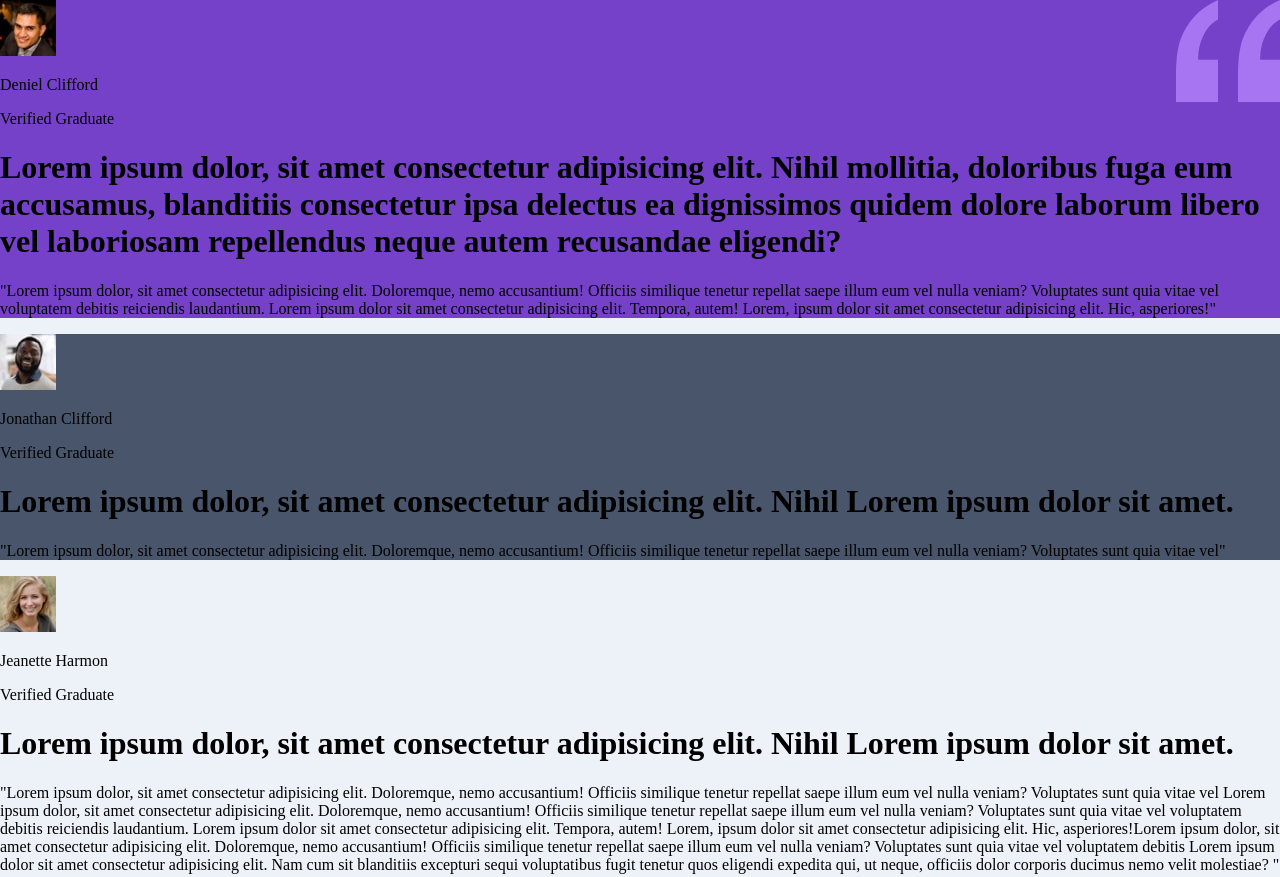
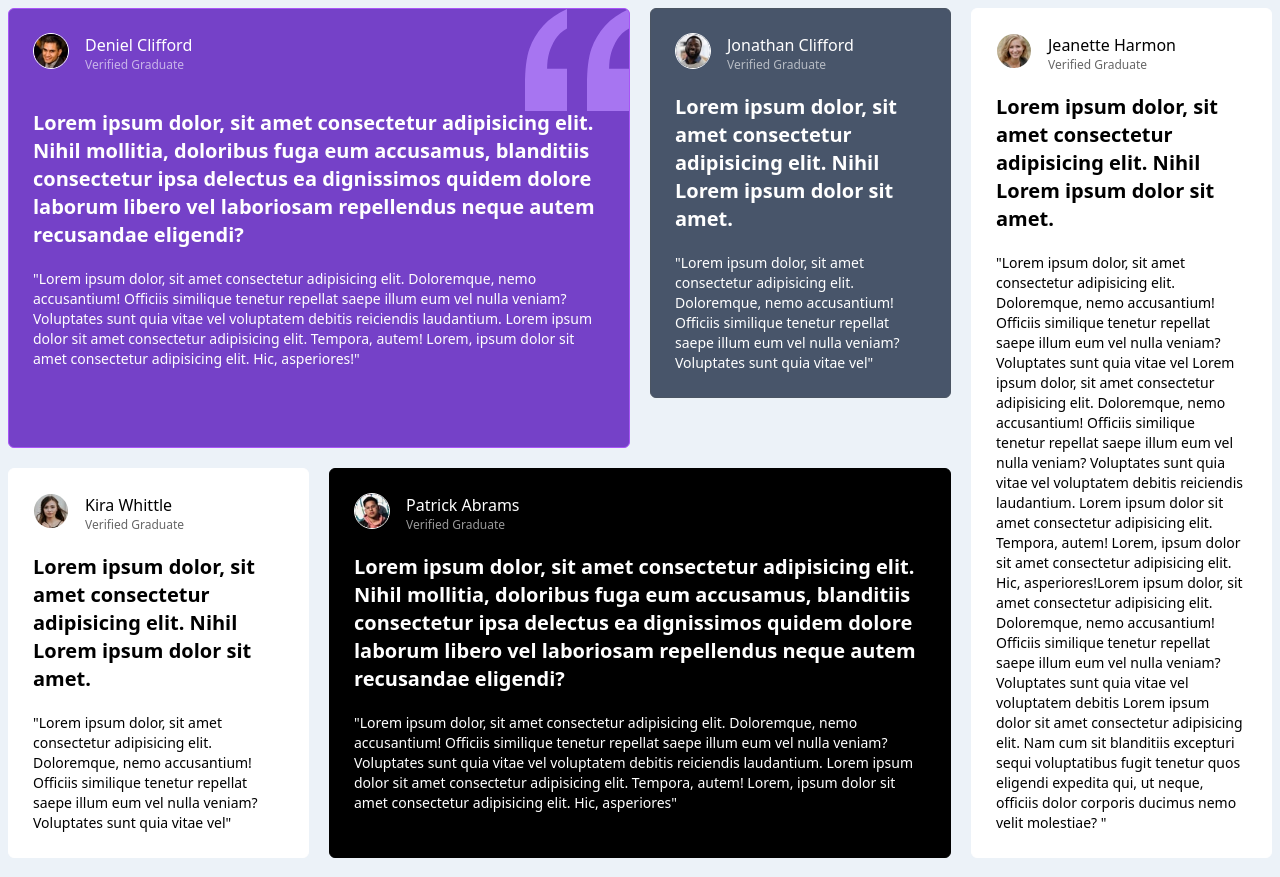
Before and after one commit to MuhammadHasnainahmed/tailwind-css-project-9, a plain HTML site: page index.html in a window 1280 px wide. Shown: the top 877 px of the page. Drawn offline with nearby package versions, Linux system fonts and the light colour scheme.

Commit message:
first commit

```diff
--- a/index.html
+++ b/index.html
@@ -5,7 +5,8 @@
     <meta http-equiv="X-UA-Compatible" content="IE=edge" />
     <meta name="viewport" content="width=device-width, initial-scale=1.0" />
     <link rel="stylesheet" href="style.css" />
-    <title>Document</title>
+    <script src="https://cdn.tailwindcss.com"></script>
+    <title>Testimonials grid section</title>
   </head>
   <body class="flex flex-col justify-center md:mx-0 2xl:mx-36 md:min-h-screen">
     <div
@@ -30,7 +31,7 @@
         </div>
 
         <div class="pt-5 md:my-4 flex flex-col max-w-full">
-          <h1 class="font-bold text-xs md:text-sm">
+          <h1 class="font-bold text-lg md:text-xl">
             Lorem ipsum dolor, sit amet consectetur adipisicing elit. Nihil
             mollitia, doloribus fuga eum accusamus, blanditiis consectetur ipsa
             delectus ea dignissimos quidem dolore laborum libero vel laboriosam
@@ -66,7 +67,7 @@
         </div>
 
         <div class="pt-5 flex flex-col">
-          <h1 class="font-bold text-xs md:text-sm">
+          <h1 class="font-bold text-lg md:text-xl">
             Lorem ipsum dolor, sit amet consectetur adipisicing elit. Nihil
             Lorem ipsum dolor sit amet.
           </h1>
@@ -100,7 +101,7 @@
         </div>
 
         <div class="pt-5 flex flex-col">
-          <h1 class="font-bold text-xs md:text-sm">
+          <h1 class="font-bold text-lg md:text-xl">
             Lorem ipsum dolor, sit amet consectetur adipisicing elit. Nihil
             Lorem ipsum dolor sit amet.
           </h1>
@@ -147,7 +148,7 @@
         </div>
 
         <div class="pt-5 flex flex-col">
-          <h1 class="font-bold text-xs md:text-sm">
+          <h1 class="font-bold text-lg md:text-xl">
             Lorem ipsum dolor, sit amet consectetur adipisicing elit. Nihil
             Lorem ipsum dolor sit amet.
           </h1>
@@ -180,7 +181,7 @@
         </div>
 
         <div class="pt-5 flex flex-col">
-          <h1 class="font-bold text-xs md:text-sm">
+          <h1 class="font-bold text-lg md:text-xl">
             Lorem ipsum dolor, sit amet consectetur adipisicing elit. Nihil
             mollitia, doloribus fuga eum accusamus, blanditiis consectetur ipsa
             delectus ea dignissimos quidem dolore laborum libero vel laboriosam
```
